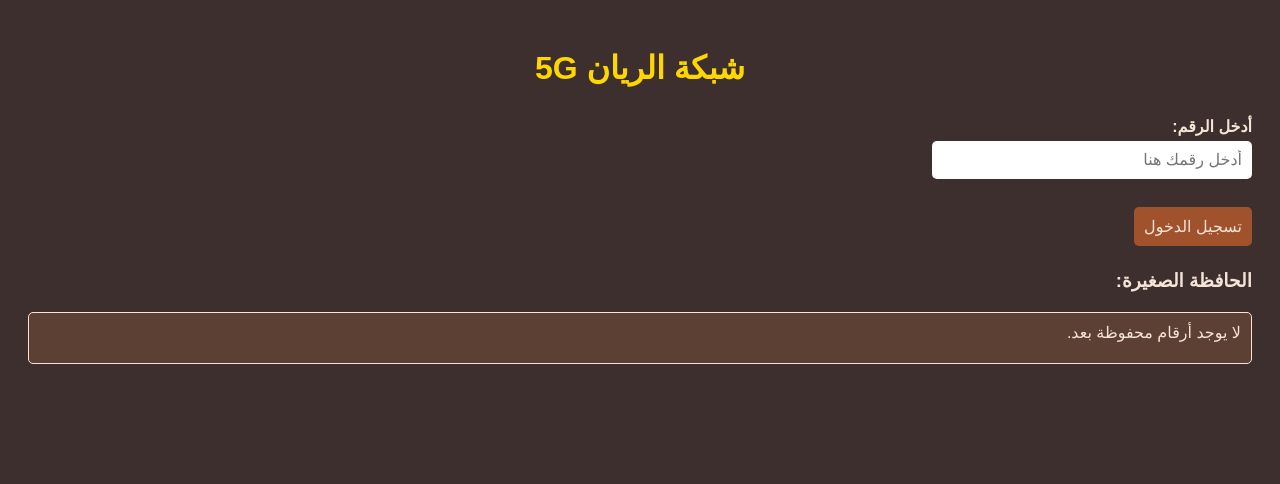
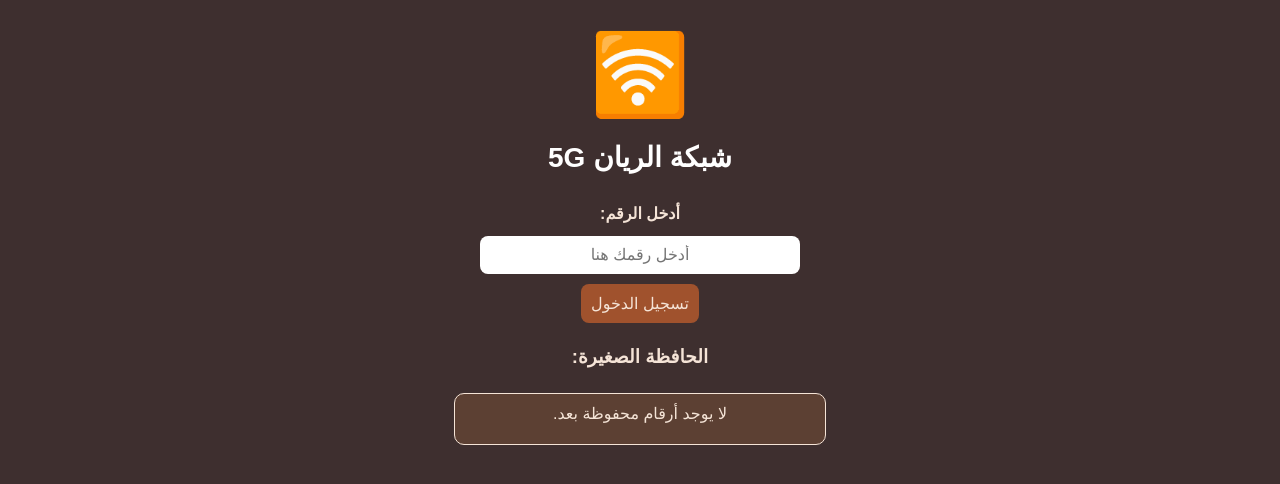
Before and after one commit to alkrh24-byte/my-html-app, a plain HTML site: page index.html in a window 1280 px wide. Drawn offline with Linux system fonts and the light colour scheme.

Commit message:
Update index.html

```diff
--- a/index.html
+++ b/index.html
@@ -3,39 +3,50 @@
 <head>
 <meta charset="UTF-8">
 <meta name="viewport" content="width=device-width, initial-scale=1.0">
-<title>                        🛜                 </title>
-  <title>شبكة الريان5G     </title>
+<title>شبكة الريان 5G.             </title>
 <style>
   body {
-    font-family: Arial, sans-serif;
+    font-family: "Tajawal", Arial, sans-serif;
     direction: rtl;
     background-color: #3E2F2F; /* بني غامق */
-    color: #F5E4D7; /* لون فاتح للنص */
+    color: #F5E4D7; /* لون النص العام */
     padding: 20px;
+    text-align: center;
   }
 
+  /* أيقونة الواي فاي */
+  .wifi-icon {
+    font-size: 80px;
+    color: #1E90FF; /* أزرق */
+    margin-bottom: 5px;
+  }
+
+  /* العنوان */
   h1 {
-    text-align: center;
+    color: #FFFFFF; /* أبيض */
+    font-weight: bold;
+    font-size: 28px;
     margin-bottom: 30px;
-    color: #FFD700; /* لون ذهبي للعنوان */
   }
 
   label {
     font-weight: bold;
+    display: block;
+    margin-bottom: 8px;
   }
 
   input, button {
     padding: 10px;
     margin: 5px 0;
     font-size: 16px;
-    border-radius: 5px;
+    border-radius: 8px;
     border: none;
   }
 
   input {
-    width: 100%;
+    width: 80%;
     max-width: 300px;
-    display: block;
+    text-align: center;
   }
 
   button {
@@ -50,20 +61,24 @@
   }
 
   #clipboard {
-    margin-top: 20px;
+    margin: 25px auto;
     padding: 10px;
     border: 1px solid #F5E4D7;
     min-height: 30px;
-    border-radius: 5px;
+    width: 80%;
+    max-width: 350px;
+    border-radius: 10px;
     background-color: #5C4033; /* صندوق الحافظة بني غامق */
+    text-align: center;
   }
 </style>
 </head>
 <body>
 
+<div class="wifi-icon">🛜</div>
 <h1>شبكة الريان 5G</h1>
 
-<label for="userNumber">أدخل الرقم:</label><br>
+<label for="userNumber">أدخل الرقم:</label>
 <input type="text" id="userNumber" placeholder="أدخل رقمك هنا">
 <br>
 <button onclick="saveNumber()">تسجيل الدخول</button>
```
